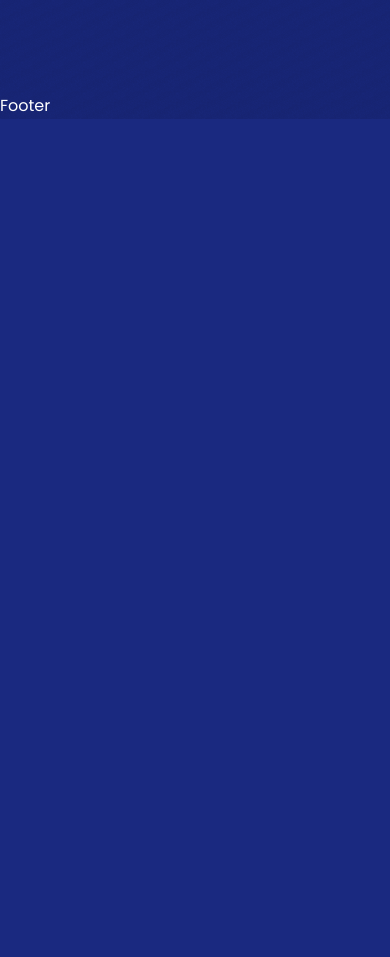
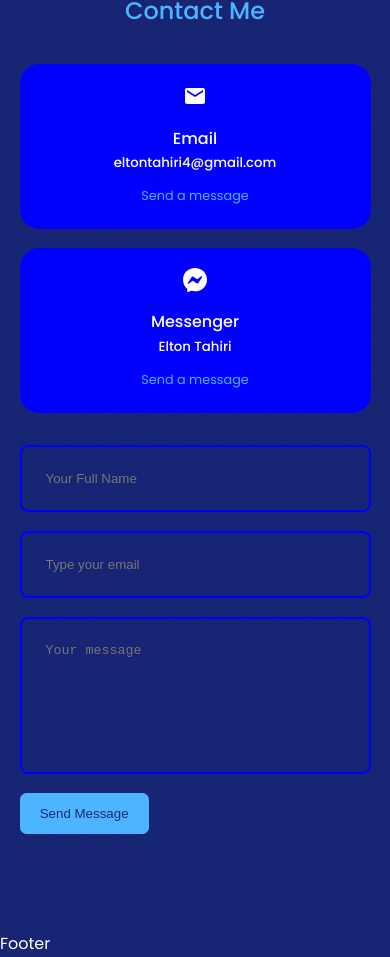
Before and after one commit to EltonTahiri/React-Portfolio, a React (Create React App) app: page / in a window 390 px wide. Shown: the part 5499-6456 px from the top of the page. Before the commit the page ends 5618 px from the top, so only its background shows below. Built offline with nearby package versions, Linux system fonts and the light colour scheme.

Commit message:
finished contact compartment, added style, made it responsive

```diff
--- a/src/components/contact/Contact.jsx
+++ b/src/components/contact/Contact.jsx
@@ -1,9 +1,40 @@
 import React from 'react'
 import './contact.css'
+import {MdEmail} from 'react-icons/md'
+import {BsMessenger} from 'react-icons/bs'
 
 const Contact = () => {
   return (
-    <section id='contact'>Contact</section>
+    <section id='contact'>
+      <h5>Get In touch</h5>
+      <h2>Contact Me</h2>
+
+      <div className="container contact__container">
+        <div className="contact__options">
+          <article className="contact__option">
+            <MdEmail className='contact__option-icon'/>
+            <h4>Email</h4>
+            <h5>eltontahiri4@gmail.com</h5>
+            <a href="mailto:eltontahiri4@gmail.com">Send a message</a>
+          </article>
+
+          <article className="contact__option">
+            <BsMessenger className='contact__option-icon'/>
+            <h4>Messenger</h4>
+            <h5>Elton Tahiri</h5>
+            <a href="https://m.me/eltoni133" target="_blank">Send a message</a>
+         </article>
+
+        </div>
+        {/* end of contact opt*/}
+        <form action="">
+          <input type="text" name='name' placeholder='Your Full Name' required />
+          <input type="email" name='email' placeholder='Type your email' required />
+          <textarea name="message" placeholder='Your message' rows="7" required ></textarea>
+          <button type='submit' className='btn btn-primary'>Send Message</button>
+        </form>
+      </div>
+    </section>
   )
 }
 
--- a/src/components/contact/contact.css
+++ b/src/components/contact/contact.css
@@ -0,0 +1,69 @@
+.container.contact__container {
+  width: 58%;
+  display: grid;
+  grid-template-columns: 30% 58%;
+  gap: 12%;
+}
+
+.contact__options {
+  display: flex;
+  flex-direction: column;
+  gap: 1.2rem;
+}
+
+.contact__option {
+  background: var(--color-bg-variant);
+  padding: 1.2rem;
+  border-radius: 1.2rem;
+  text-align: center;
+  border: 1px solid transparent;
+  transition: var(--transition);
+}
+.contact__option:hover {
+  background: transparent;
+  border-color: var(--color-primart-variant);
+}
+.contact__option-icon {
+  font-size: 1.5rem;
+  margin-bottom: 0.5rem;
+}
+
+.contact__option a {
+  margin-top: 0.7rem;
+  display: inline-block;
+  font-size: 0.8rem;
+}
+
+/* Form Style */
+
+form {
+  display: flex;
+  flex-direction: column;
+  gap: 1.2rem;
+}
+
+input,
+textarea {
+  width: 100%;
+  padding: 1.5rem;
+  border-radius: 0.5rem;
+  background: transparent;
+  border: 2px solid blue;
+  resize: none;
+  color: var(--color-white);
+}
+
+/* Media Queries(Mid Devices) */
+@media screen and (max-width: 1024px) {
+  .container.contact__container {
+    grid-template-columns: 1fr;
+    gap: 2rem;
+  }
+}
+
+/* Media Queries(Small Devices) */
+@media screen and (max-width: 600px) {
+  .container.contact__container {
+    width: var(--container-width-sm);
+  }
+}
--- a/src/components/portfolio/Portfolio.jsx
+++ b/src/components/portfolio/Portfolio.jsx
@@ -30,7 +30,7 @@
   {
     id: 4,
     image: IMG4,
-    title: ' JavaScript Quiz ',
+    title: 'JavaScript Quiz',
     github: 'https://github.com/EltonTahiri/Quiz-App'
   },
   {
--- a/src/components/portfolio/portfolio.css
+++ b/src/components/portfolio/portfolio.css
@@ -32,6 +32,9 @@
     grid-template-columns: 1fr 1fr;
     gap: 1.2rem;
   }
+  btn {
+    margin-top: auto;
+  }
 }
 
 /* Media Queries(Small Devices) */
```
